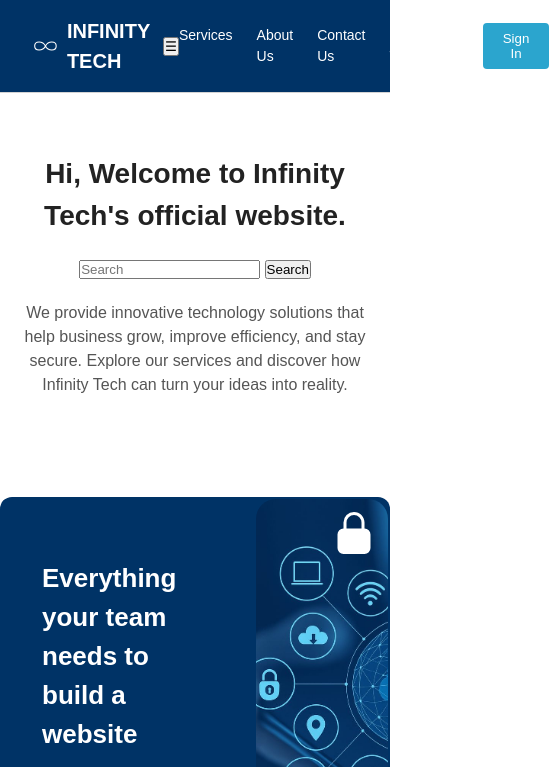
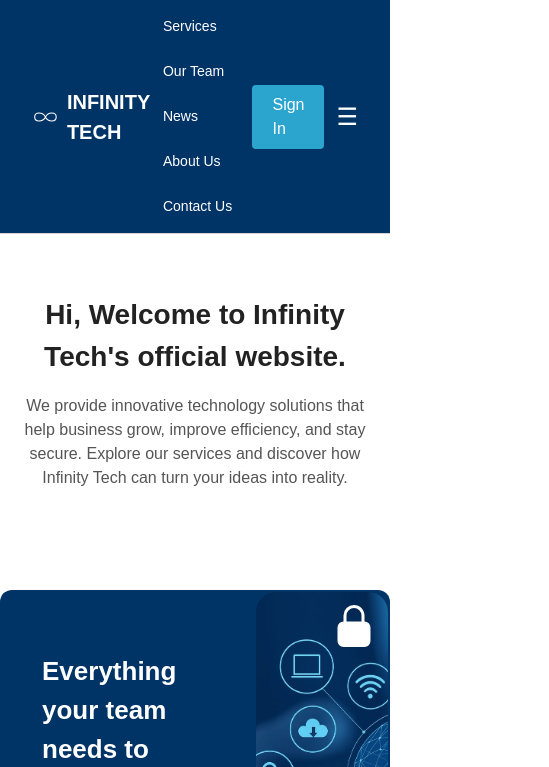
Before and after one commit to maestroAI-cell/Company_Website, a plain HTML site: page Frontend/index.html in a window 390 px wide. Both pictures are taken after a click on the button "Toggle menu". Shown: the top 767 px of the page, 549 px wide, since content can reach past the window. Drawn offline with Linux system fonts and the light colour scheme.

Commit message:
Home page modified

```diff
--- a/Frontend/index.css
+++ b/Frontend/index.css
@@ -10,6 +10,7 @@ body {
   line-height: 1.5;
 }
 
+/* Header code */
 .header {
   display: flex;
   align-items: center;
@@ -38,6 +39,23 @@ body {
   gap: 24px;
 }
 
+.header__actions {
+  display: flex;
+  align-items: center;
+  gap: 12px;
+}
+
+.header__actions a {
+  text-decoration: none;
+}
+.header__menu-btn {
+  display: none;
+  font-size: 24px;
+  background: none;
+  border: none;
+  cursor: pointer;
+  color: white;
+}
 .header__nav a {
   text-decoration: none;
   color: #ffffff;
@@ -52,6 +70,8 @@ body {
   border-radius: 4px;
   cursor: pointer;
 }
+
+/* End of header code */
 
 .hero {
   text-align: center;
@@ -94,7 +114,7 @@ body {
   margin: 40px auto;
 }
 
-.feature__content{
+.feature__content {
   flex: 1;
   background-color: #003366;
   color: #ffffff;
@@ -138,10 +158,9 @@ body {
   padding: 60px 40px;
   max-width: auto;
   margin: 0 auto;
-
 }
 
-.gallery__grid{
+.gallery__grid {
   display: grid;
   grid-template-columns: repeat(4, 1fr);
   gap: 32px;
@@ -166,7 +185,9 @@ body {
   border-radius: 10px;
   overflow: hidden;
   box-shadow: 0 5px 10px rgba(0, 0, 0, 0.1);
-  transition: transform 0.2s ease, box-shadow 0.2s ease;
+  transition:
+    transform 0.2s ease,
+    box-shadow 0.2s ease;
 }
 
 .gallery__image {
@@ -177,7 +198,7 @@ body {
   margin-bottom: 0;
 }
 
-.gallery__card:hover{
+.gallery__card:hover {
   transform: translateY(-4px);
   box-shadow: 0 12px 16px rgba(0, 0, 0, 0.12);
 }
@@ -211,17 +232,25 @@ body {
 }
 
 @media (max-width: 768px) {
+  /* .header {
+    justify-content: space-between;
+    gap: 12px;
+  } */
+  .header__menu-btn {
+    display: block;
+  }
 
+  /* .header__signup,
+  .header__menu-btn {
+    margin-left: auto;
+  } */
   .header__nav {
     display: none;
+    flex-direction: column;
+    width: 100%;
   }
 
   .header__nav.active {
     display: flex;
   }
-
-    .hero__menu-btn {
-        display: block;
 }
-
-}
--- a/Frontend/index.html
+++ b/Frontend/index.html
@@ -10,7 +10,8 @@
     <header class="header">
       <div class="header__logo">
         <svg
-          class="header__logo-icon" xmlns="http://www.w3.org/2000/svg"
+          class="header__logo-icon"
+          xmlns="http://www.w3.org/2000/svg"
           viewBox="0 0 100 50"
           width="200"
           height="100"
@@ -30,34 +31,24 @@
         <span>INFINITY TECH</span>
       </div>
 
-      <button class="hero__menu-btn">☰</button>
-
       <nav class="header__nav">
         <a href="services.html">Services</a>
+        <a href="team.html">Our Team</a>
+        <a href="news.html">News</a>
         <a href="about.html">About Us</a>
         <a href="contact.html">Contact Us</a>
-        <a href="team.html">Our Team</a>
-        <a href="news.html">News</a>
       </nav>
-      <button class="header__signup">Sign In</button>
+
+      <div class="header__actions">
+      <a href="signin.html" class="header__signup">Sign In</a>
+        <button class="header__menu-btn" aria-label="Toggle menu">☰</button>
+      </div>
     </header>
 
     <section class="hero">
       <h1 class="hero__title">
         Hi, Welcome to Infinity Tech's official website.
       </h1>
-
-      <!-- search button -->
-    <nav class="hero__navbar">
-      <div class="hero__container-fluid">
-        <form class="hero__d-flex" role="search">
-        <input class="hero__form-control me-2" type="search" placeholder="Search" aria-label="Search"/>
-          <button class="hero__search-btn" type="submit">Search</button>
-        </form>
-      </div>
-    </nav>
-<!-- End of search button -->
-
 
       <p class="hero__text">
         We provide innovative technology solutions that help business grow,
@@ -98,7 +89,11 @@
 
       <div class="gallery__grid">
         <article class="gallery__card">
-          <img class="gallery__image" src="b03f815fb319ce720eea730cf59ff111.jpg" alt="Business Growth" />
+          <img
+            class="gallery__image"
+            src="b03f815fb319ce720eea730cf59ff111.jpg"
+            alt="Business Growth"
+          />
           <p class="gallery__caption">
             Helping businesses achive sustainable growth through innovative
             solutions
@@ -106,9 +101,12 @@
         </article>
         <!-- repeatt this article block 5 more times, one per card -->
 
-
         <article class="gallery__card">
-          <img class="gallery__image" src="5fcb0a5578d81bba2917013c511cc247.jpg" alt="Expert Consultation" />
+          <img
+            class="gallery__image"
+            src="5fcb0a5578d81bba2917013c511cc247.jpg"
+            alt="Expert Consultation"
+          />
           <p class="gallery__caption">
             Our experienced professionals provide reliable IT consulting and
             digital transformaton service.
@@ -116,9 +114,12 @@
         </article>
         <!-- repeatt this article block 5 more times, one per card -->
 
-
         <article class="gallery__card">
-          <img class="gallery__image" src="./762f3813b01514bbbcc75be84b0455ec.jpg" alt="Global Connectivity"/>
+          <img
+            class="gallery__image"
+            src="./762f3813b01514bbbcc75be84b0455ec.jpg"
+            alt="Global Connectivity"
+          />
           <p class="gallery__caption">
             Connecting businesseswith secure and modern digital solutions across
             the world.
@@ -126,9 +127,12 @@
         </article>
         <!-- repeatt this article block 5 more times, one per card -->
 
-
         <article class="gallery__card">
-          <img class="gallery__image" src="d61922761fc846d7c68f63640915080a.jpg" alt="Smart Technology"/>
+          <img
+            class="gallery__image"
+            src="d61922761fc846d7c68f63640915080a.jpg"
+            alt="Smart Technology"
+          />
           <p class="gallery__caption">
             Empowering organizations with tech solutions to improve
             productivity.
@@ -136,9 +140,12 @@
         </article>
         <!-- repeatt this article block 5 more times, one per card -->
 
-
         <article class="gallery__card">
-          <img class="gallery__image" src="78a0838770693adbb9b8dc1db5af2e0d.jpg" alt="Mobile Motivation" />
+          <img
+            class="gallery__image"
+            src="78a0838770693adbb9b8dc1db5af2e0d.jpg"
+            alt="Mobile Motivation"
+          />
           <p class="gallery__caption">
             Motivating and responsive web applications that deliver user
             experience.
@@ -146,9 +153,12 @@
         </article>
         <!-- repeatt this article block 5 more times, one per card -->
 
-
         <article class="gallery__card">
-          <img class="gallery__image" src="1c9fa10975db5e460c20eb538f1a31b2.jpg" alt="Cybersecurity" />
+          <img
+            class="gallery__image"
+            src="1c9fa10975db5e460c20eb538f1a31b2.jpg"
+            alt="Cybersecurity"
+          />
           <p class="gallery__caption">
             Protecting your systems and sensitive data with advanced security
             solutions and monitoring.
@@ -156,9 +166,12 @@
         </article>
         <!-- repeatt this article block 5 more times, one per card -->
 
-
         <article class="gallery__card">
-          <img class="gallery__image" src="9c7b639a76ff775b1d0b89aceb8cebc2.jpg" alt="Cloud Solutions" />
+          <img
+            class="gallery__image"
+            src="9c7b639a76ff775b1d0b89aceb8cebc2.jpg"
+            alt="Cloud Solutions"
+          />
           <p class="gallery__caption">
             Leveraging cloud tech to enhance collaboration and business
             perfomance.
@@ -166,7 +179,11 @@
         </article>
         <!-- repeatt this article block 5 more times, one per card -->
         <article class="gallery__card">
-          <img class="gallery__image" src="43c3b985dfed03d4ff8628c03bc8da7f.jpg" alt="Software Development" />
+          <img
+            class="gallery__image"
+            src="43c3b985dfed03d4ff8628c03bc8da7f.jpg"
+            alt="Software Development"
+          />
           <p class="gallery__caption">
             Creating cusstom software solutions designed to meet the unique
             business needs.
--- a/Frontend/index.js
+++ b/Frontend/index.js
@@ -1,4 +1,4 @@
-const menuButton = document.querySelector('.hero__menu-btn');
+const menuButton = document.querySelector('.header__menu-btn');
 
 const nav = document.querySelector('.header__nav');
 
--- a/Frontend/signin.css
+++ b/Frontend/signin.css
@@ -12,6 +12,70 @@ body {
     height: 100vh;
     background: #f2f4f8;
 }
+
+/* Header code */
+.header {
+  display: flex;
+  align-items: center;
+  justify-content: space-between;
+  padding: 16px 32px;
+  background-color: #003366;
+  border-bottom: 1px solid lightgray;
+}
+
+.header__logo {
+  display: flex;
+  align-items: center;
+  font-size: 20px;
+  font-weight: bold;
+  color: #ffffff;
+  gap: 8px;
+}
+
+.header__logo-icon {
+  width: 40px;
+  height: 40px;
+}
+
+.header__nav {
+  display: flex;
+  gap: 24px;
+}
+
+.header__actions {
+  display: flex;
+  align-items: center;
+  gap: 12px;
+}
+
+.header__actions a {
+  text-decoration: none;
+}
+.header__menu-btn {
+  display: none;
+  font-size: 24px;
+  background: none;
+  border: none;
+  cursor: pointer;
+  color: white;
+}
+.header__nav a {
+  text-decoration: none;
+  color: #ffffff;
+  font-size: 14px;
+}
+
+.header__signup {
+  background-color: rgb(43, 165, 206);
+  color: #fff;
+  border: none;
+  padding: 8px 20px;
+  border-radius: 4px;
+  cursor: pointer;
+}
+
+/* End of header code */
+
 
 .container {
     width: 100%;
```
Also changed, not shown: Frontend/signin.html (+58 -14 lines). Lines whose indentation alone changed are shown as unchanged.
